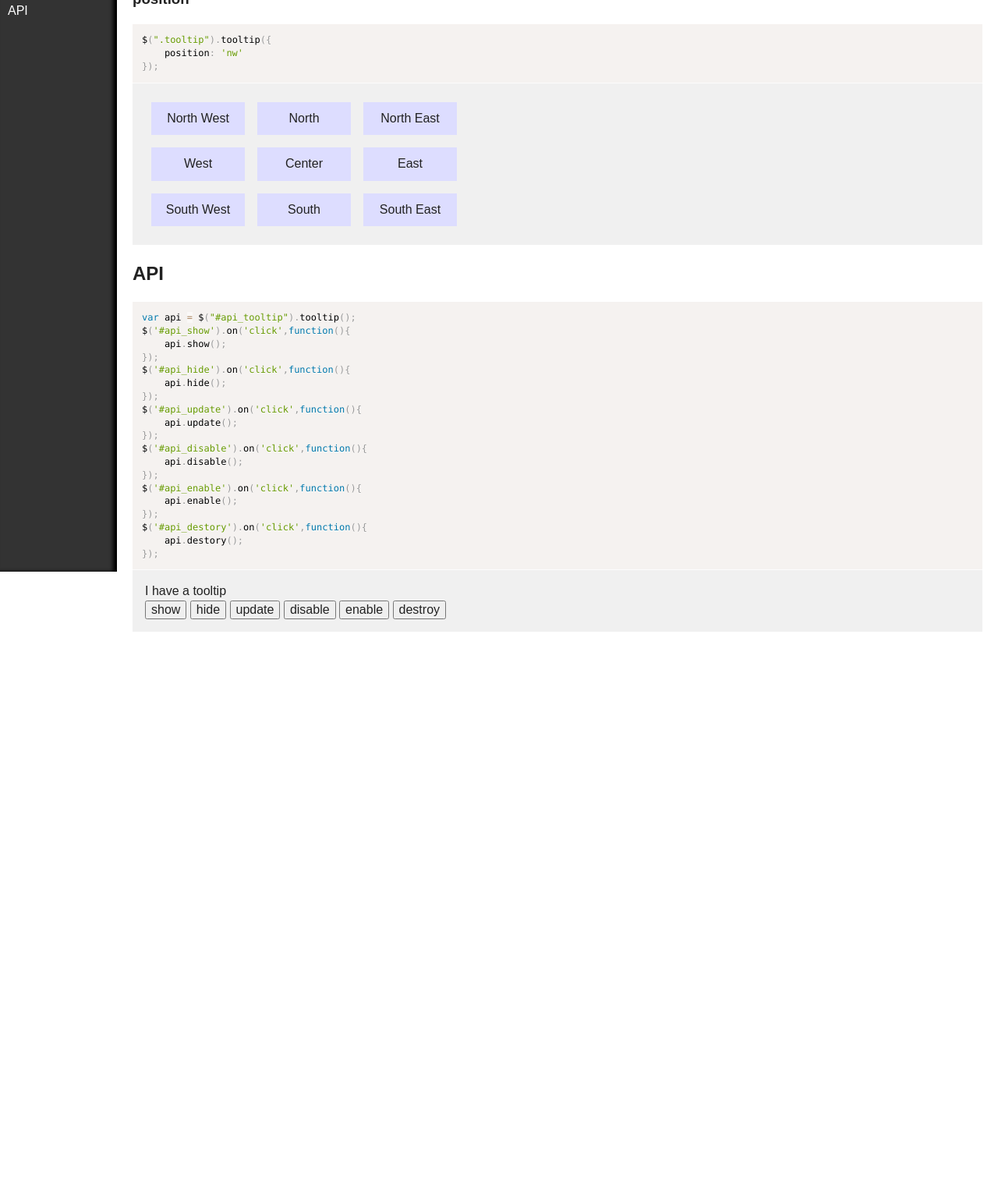
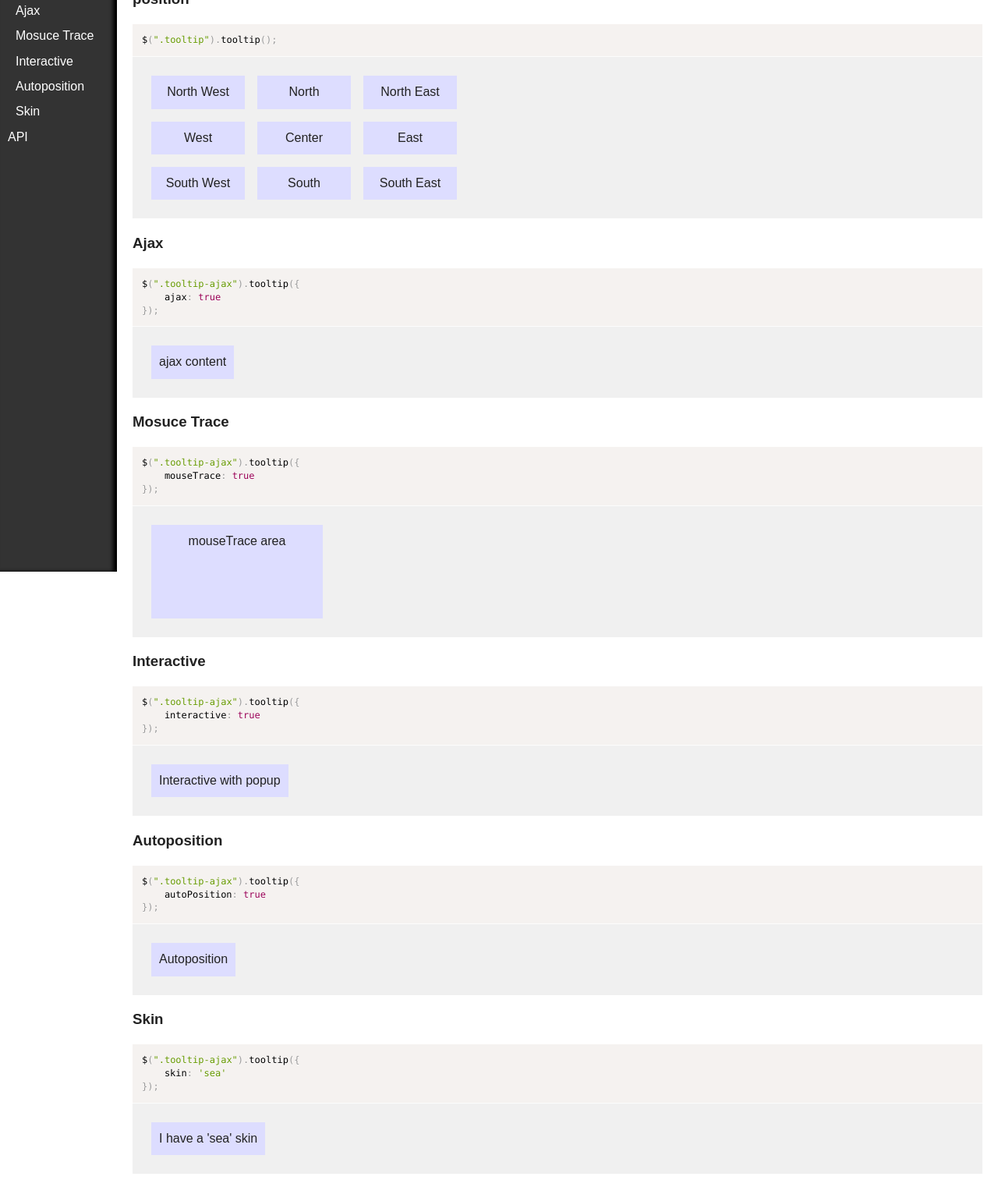
Before and after one commit to thecreation/jquery-asTooltip, a website: page demo/index.html in a window 1280 px wide. Shown: the part 87-1600 px from the top of the page at 78% size. Before the commit the page ends 897 px from the top, so only its background shows below. Drawn offline with Linux system fonts and the light colour scheme; files that its build step writes are made by us from their sources.

Commit message:
complete demo

```diff
--- a/demo/css/main.css
+++ b/demo/css/main.css
@@ -153,7 +153,7 @@ pre.has-example {
 
 
 /* positons */
-.position_tooltip {
+.position_tooltip,.show {
     margin: 0.5em;
     background: #ddddff;
     padding: 10px;
@@ -161,6 +161,13 @@ pre.has-example {
     float:left;
     width: 100px;
     text-align: center;
+}
+.show {
+    width: auto;
+}
+.trace {
+    width: 200px;
+    height: 100px;
 }
 .positon_wrap {
     overflow: hidden;
--- a/demo/index.html
+++ b/demo/index.html
@@ -32,9 +32,7 @@
         <section>
             <h3>position</h3>
                 <pre class="has-example"><code class="language-javascript">
-$(".tooltip").tooltip({
-    position: 'nw'
-});
+$(".tooltip").tooltip();
                 </code></pre>
                 <div class="positon_wrap example">
                     <span class="position_tooltip" data-tooltip-position="nw" title="North West">North West</span>
@@ -53,6 +51,107 @@ $(".tooltip").tooltip({
                         });
                     </script>
                 </div>
+        </section>
+        <section>
+            <h3>Ajax</h3>
+            <pre class="has-example"><code class="language-javascript">
+$(".tooltip-ajax").tooltip({
+    ajax: true
+});
+            </code></pre>
+            <div class="positon_wrap example">
+                <span class="tooltip-ajax show" data-tooltip-position="nw" title="ajax content">ajax content</span>
+
+                <script>
+
+                    $(document).ready(function() {
+                        $(".tooltip-ajax").tooltip({
+                            ajax: true
+                        });
+                    });
+                </script>
+            </div>
+        </section>
+
+        <section>
+            <h3>Mosuce Trace</h3>
+            <pre class="has-example"><code class="language-javascript">
+$(".tooltip-ajax").tooltip({
+    mouseTrace: true
+});
+            </code></pre>
+            <div class="positon_wrap example">
+                <span class="tooltip-mouseTrace show trace" data-tooltip-position="nw" title="You trace with me !">mouseTrace area</span>
+
+                <script>
+
+                    $(document).ready(function() {
+                        $(".tooltip-mouseTrace").tooltip({
+                            mouseTrace: true
+                        });
+                    });
+                </script>
+            </div>
+        </section>
+        <section>
+            <h3>Interactive</h3>
+            <pre class="has-example"><code class="language-javascript">
+$(".tooltip-ajax").tooltip({
+    interactive: true
+});
+            </code></pre>
+            <div class="positon_wrap example">
+                <span class="tooltip-interactive show" data-tooltip-position="nw" title="Interactive with popup">Interactive with popup</span>
+
+                <script>
+
+                    $(document).ready(function() {
+                        $(".tooltip-interactive").tooltip({
+                            interactive: true
+                        });
+                    });
+                </script>
+            </div>
+        </section>
+        <section>
+            <h3>Autoposition</h3>
+            <pre class="has-example"><code class="language-javascript">
+$(".tooltip-ajax").tooltip({
+    autoPosition: true
+});
+            </code></pre>
+            <div class="positon_wrap example">
+                <span class="tooltip-autoPosition show" data-tooltip-position="nw" title="Autoposition with viewport">Autoposition</span>
+
+                <script>
+
+                    $(document).ready(function() {
+                        $(".tooltip-autoPosition").tooltip({
+                            autoPosition: true
+                        });
+                    });
+                </script>
+            </div>
+        </section>
+        <section>
+            <h3>Skin</h3>
+            <pre class="has-example"><code class="language-javascript">
+$(".tooltip-ajax").tooltip({
+    skin: 'sea'
+});
+            </code></pre>
+            <div class="positon_wrap example">
+                <span class="tooltip-autoPosition show" data-tooltip-position="nw" title="a beautiful skin">I have a 'sea' skin</span>
+
+                <script>
+
+                    $(document).ready(function() {
+                        $(".tooltip-autoPosition").tooltip({
+                            skin: 'sea'
+                        });
+                    });
+                </script>
+            </div>
         </section>
     </section>
     <section>
```
Also changed, not shown: src/jquery.tooltip.js.
